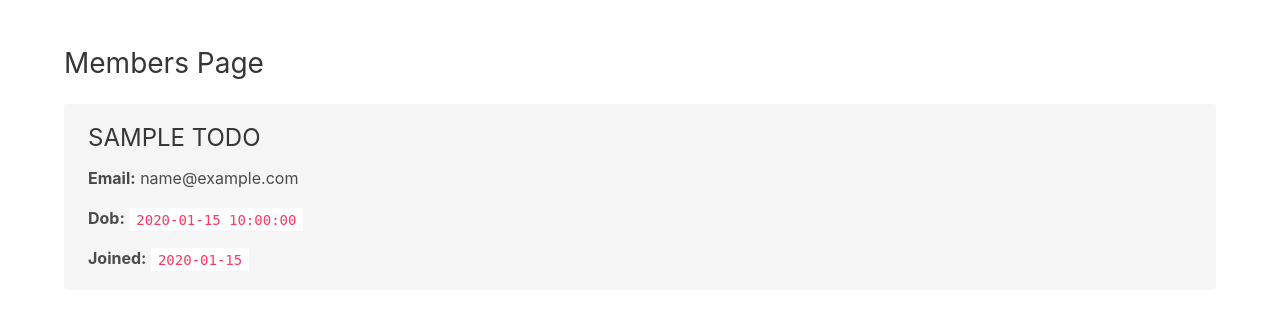
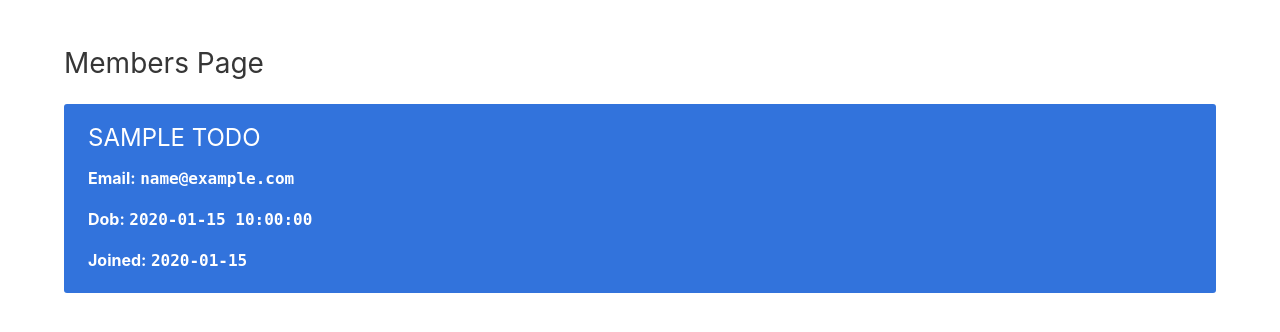
Before and after one commit to danielc92/flask-todo, a Flask app: page /members in a window 1280 px wide. Shown: the part 52-384 px from the top of the page. Run offline with Flask 2, Linux system fonts and the light colour scheme; the visitor is signed in with stand-in values (Sample User, id 1); a database or web service that is not in the repository returns one stand-in record (values such as "Sample title"); some libraries are stand-ins or nearby versions.

Commit message:
Added code class, main.css <link>

```diff
--- a/static/main.css
+++ b/static/main.css
@@ -0,0 +1,5 @@
+.code {
+	font-family: monospace;
+	font-weight: bold;
+	color: white;
+}
--- a/templates/about.html
+++ b/templates/about.html
@@ -3,7 +3,7 @@
 {% block content %}
 <section class="section">
 	<section class="container">
-		<article class="content">
+		<article class="content is-medium">
 			<h1>About Page</h1>
 			<p>Lorem ipsum dolor sit amet, consectetur adipisicing elit, sed do eiusmod
 			tempor incididunt ut labore et dolore magna aliqua. Ut enim ad minim veniam,
--- a/templates/base.html
+++ b/templates/base.html
@@ -6,6 +6,7 @@
     <meta name="viewport" content="width=device-width, initial-scale=1">
     <title>{{ title }}</title>
     <link rel="stylesheet" type="text/css" href="{{ url_for('static', filename='bulma-v0.6.2.min.css') }}">
+    <link rel="stylesheet" type="text/css" href="{{ url_for('static', filename='main.css') }}">
     <script type="text/javascript" src="{{ url_for('static', filename='font-awesome-v5.0.7.js') }}"></script>
 </head>
 
--- a/templates/board.html
+++ b/templates/board.html
@@ -33,7 +33,7 @@
 						<div class="content">
 							<h1 class="has-text-white">{{ d['name'] }}</h1>
 							<p>{{ d['desc'] }}</p>
-							<p>Added: <code>{{ d['date'] }}</code></p>
+							<p>Added: <span class="code">{{ d['date'] }}</span></p>
 							<p class="tag is-dark">{{ d['status'] }}</p>
 						</div>
 					</article>
--- a/templates/members.html
+++ b/templates/members.html
@@ -8,12 +8,12 @@
         <section class="columns is-multiline">
             {% for d in data %}
             <div class="column">
-                <article class="notification">
+                <article class="notification is-link">
                     <div class="content">
-                        <h3>{{ d['name'].upper() }}</h3>
-                        <p><strong>Email:</strong> {{ d['email'] }}</p>
-                        <p><strong>Dob:</strong> <code>{{ d['dob'] }}</code></p>
-                        <p><strong>Joined:</strong> <code>{{ d['register-date'] }}</code></p>
+                        <h3 class="has-text-white">{{ d['name'].upper() }}</h3>
+                        <p><strong>Email:</strong> <span class="code">{{ d['email'] }}</span></p>
+                        <p><strong>Dob:</strong> <span class="code">{{ d['dob'] }}</span></p>
+                        <p><strong>Joined:</strong> <span class="code">{{ d['register-date'] }}</span></p>
                     </div>
                 </article>
             </div>
```
